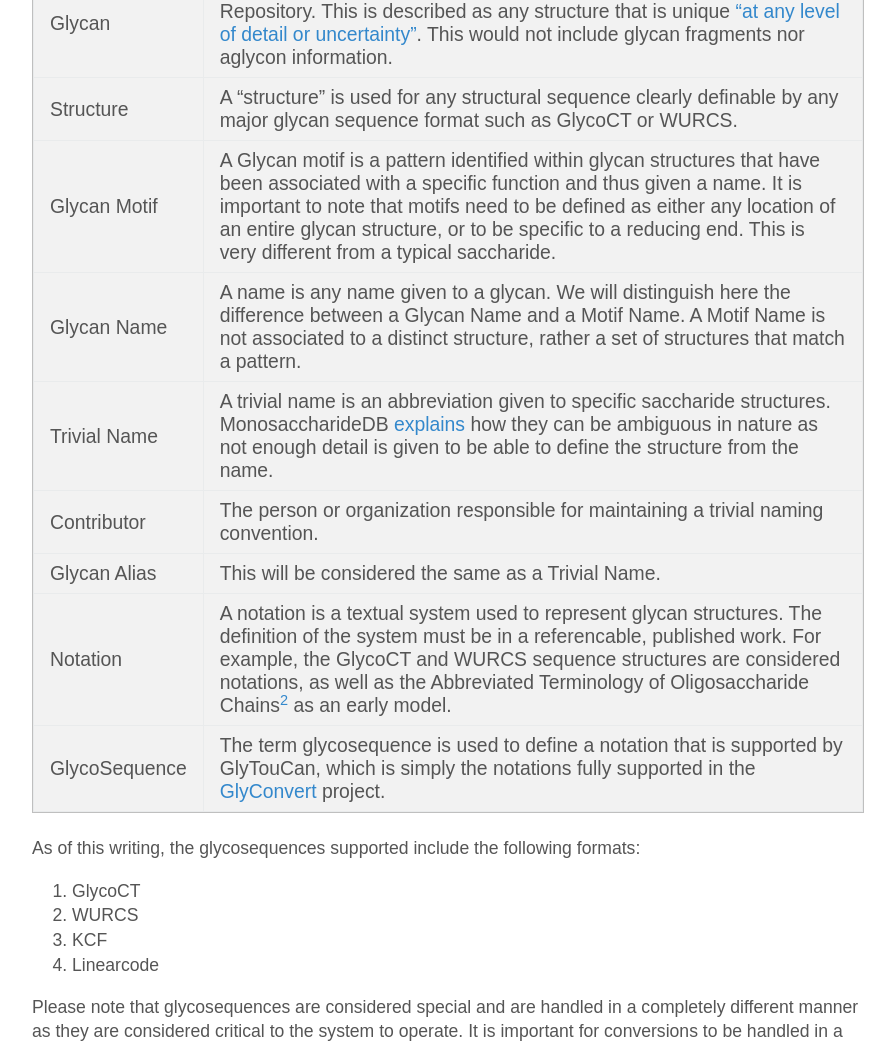
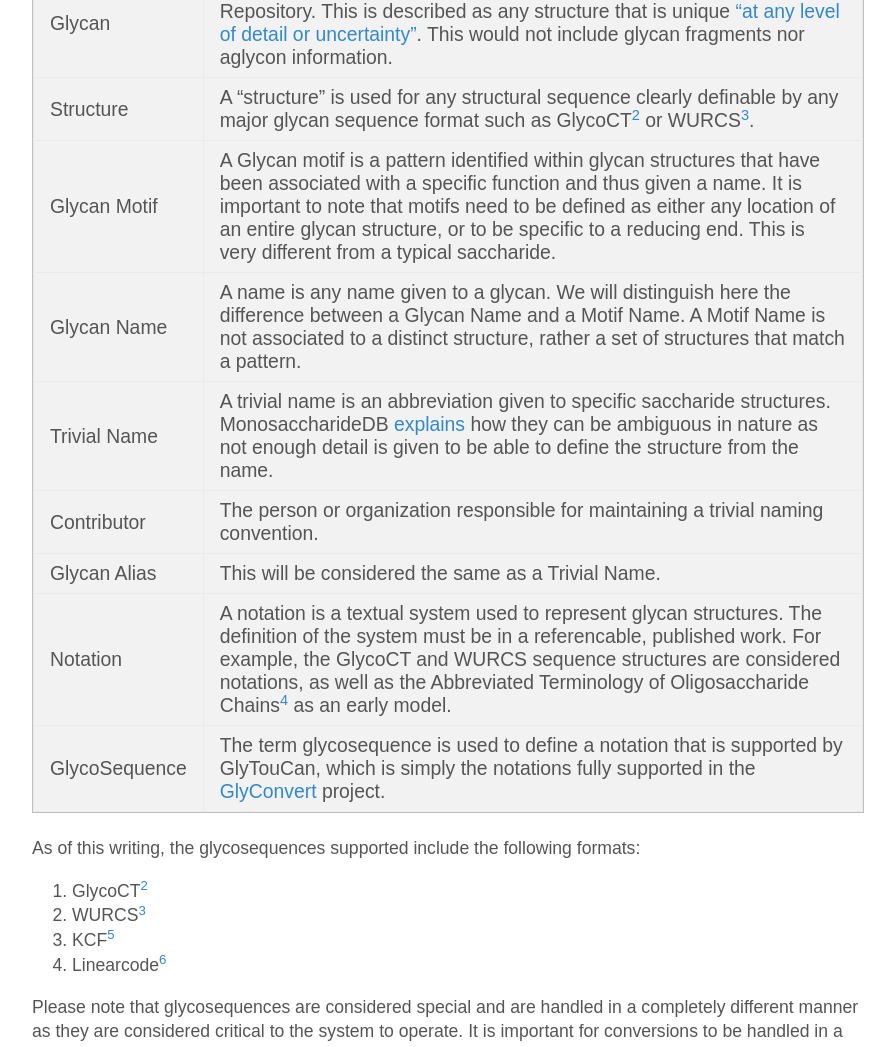
Before and after one commit to glytoucan/glytoucan, a Jekyll site: the page built from system/name.md, in a window 1280 px wide and 1400 px high, scrolled down 597 px. Shown: the part 174-1221 px from the top of the window, without its empty margins (192-1087 px from the left). Built offline with Jekyll 4.4.1, drawn with Linux system fonts in a browser that asks for light colours; nearby versions of some CDN libraries; some of the changed text lies outside the part shown.

Commit message:
Update name.md

```diff
--- a/system/name.md
+++ b/system/name.md
@@ -17,21 +17,21 @@ To simplify the wording used for the scope of this document, please note the fol
 
 | Name | Definition
 | Glycan | A glycan is any structure that can be registered into the Glycan Repository.  This is described as any structure that is unique ["at any level of detail or uncertainty"](http://glycob.oxfordjournals.org/content/23/12/1422.long){:target="_blank"}.  This would not include glycan fragments nor aglycon information.
-| Structure | A "structure" is used for any structural sequence clearly definable by any major glycan sequence format such as GlycoCT or WURCS.
+| Structure | A "structure" is used for any structural sequence clearly definable by any major glycan sequence format such as GlycoCT[^2] or WURCS[^3].
 | Glycan Motif | A Glycan motif is a pattern identified within glycan structures that have been associated with a specific function and thus given a name.  It is important to note that motifs need to be defined as either any location of an entire glycan structure, or to be specific to a reducing end.  This is very different from a typical saccharide.
 | Glycan Name | A name is any name given to a glycan.  We will distinguish here the difference between a Glycan Name and a Motif Name.  A Motif Name is not associated to a distinct structure, rather a set of structures that match a pattern.
 | Trivial Name | A trivial name is an abbreviation given to specific saccharide structures.  MonosaccharideDB [explains](http://www.monosaccharidedb.org/notation.action?topic=trivialname){:target="_blank"} how they can be ambiguous in nature as not enough detail is given to be able to define the structure from the name.
 | Contributor| The person or organization responsible for maintaining a trivial naming convention.
 | Glycan Alias | This will be considered the same as a Trivial Name.
-| Notation | A notation is a textual system used to represent glycan structures.  The definition of the system must be in a referencable, published work.  For example, the GlycoCT and WURCS sequence structures are considered notations, as well as the Abbreviated Terminology of Oligosaccharide Chains[^2] as an early model.
+| Notation | A notation is a textual system used to represent glycan structures.  The definition of the system must be in a referencable, published work.  For example, the GlycoCT and WURCS sequence structures are considered notations, as well as the Abbreviated Terminology of Oligosaccharide Chains[^4] as an early model.
 | GlycoSequence | The term glycosequence is used to define a notation that is supported by GlyTouCan, which is simply the notations fully supported in the [GlyConvert](http://bitbucket/glycosw/glyconvert){:target="_blank"} project.
 
 As of this writing, the glycosequences supported include the following formats:
 
-1. GlycoCT
-1. WURCS
-1. KCF
-1. Linearcode
+1. GlycoCT[^2]
+1. WURCS[^3]
+1. KCF[^5]
+1. Linearcode[^6]
 
 Please note that glycosequences are considered special and are handled in a completely different manner as they are considered critical to the system to operate.  It is important for conversions to be handled in a subproject in order to modularize and reuse the conversion logic.  The project also ensures the supported notation can represent the multitude of unique structures possible.
 
@@ -137,10 +137,11 @@ How the repository will be importing this data from various sources, as well as
 ### References:
 
 [^1]: [Polysaccharide Nomenclature](http://pac.iupac.org/publications/pac/pdf/1982/pdf/5408x1523.pdf)
-[^2]: [Abbreviated Terminology of Oligosaccharide Chain](http://www.jbc.org/content/257/7/3347.full.pdf)
+[^2]: [GlycoCT](http://www.ncbi.nlm.nih.gov/pubmed/18436199)
+[^3]: [WURCS](http://www.ncbi.nlm.nih.gov/pubmed/?term=WURCS+carbohydrate)
+[^4]: [Abbreviated Terminology of Oligosaccharide Chain](http://www.jbc.org/content/257/7/3347.full.pdf)
+[^5]: [KCF] (http://rings.t.soka.ac.jp/help/kcf.html)
+[^6]: [LinearCode] (http://web.media.mit.edu/~yanival/Alt02.pdf)
 
 1. [CFG notation](http://www.functionalglycomics.org/static/consortium/Nomenclature.shtml)
 2. [PGA Nomenclature](http://glycomics.scripps.edu/coreD/PGAnomenclature.pdf)
-3. [GlycoCT](http://www.ncbi.nlm.nih.gov/pubmed/18436199)
-4. [WURCS](http://www.ncbi.nlm.nih.gov/pubmed/?term=WURCS+carbohydrate)
-5. [LinearCode] (http://web.media.mit.edu/~yanival/Alt02.pdf)
```
